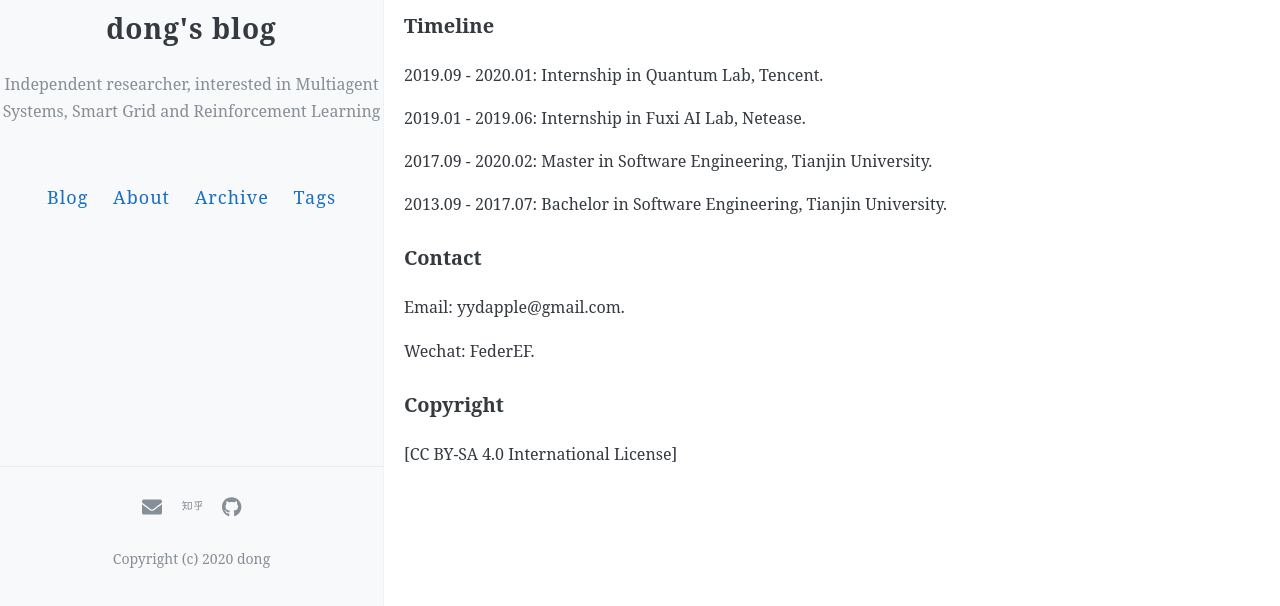
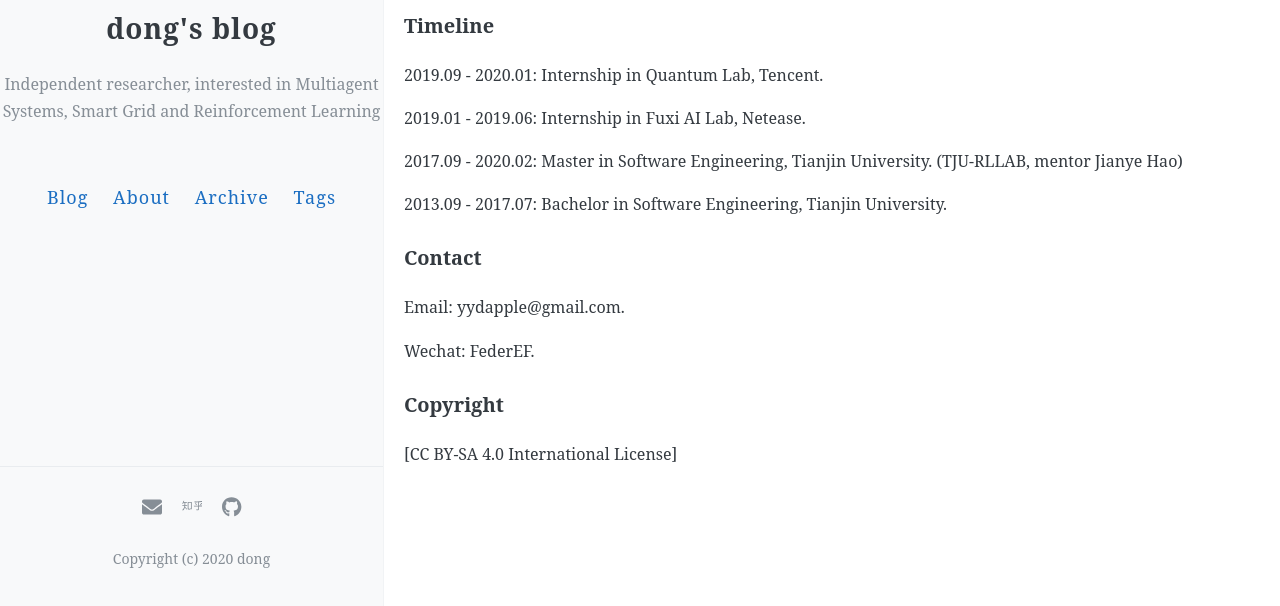
Before and after one commit to CNDOTA/CNDOTA.github.io, a Jekyll site: the page built from about.md, in a window 1280 px wide, cut to the strip 294-900 px from the top of the page. Built offline with Jekyll 4.4.1, drawn with Linux system fonts in a browser that asks for light colours; comment, search, counter and statistics services are not loaded.

Commit message:
thrid submit

```diff
--- a/about.md
+++ b/about.md
@@ -18,7 +18,7 @@ Related interested area: AI computing power, Deep learning server (GPU server) a
 
 2019.01 - 2019.06: Internship in Fuxi AI Lab, Netease.
 
-2017.09 - 2020.02: Master in Software Engineering, Tianjin University.
+2017.09 - 2020.02: Master in Software Engineering, Tianjin University. (TJU-RLLAB, mentor Jianye Hao)
 
 2013.09 - 2017.07: Bachelor in Software Engineering, Tianjin University.
 
```
